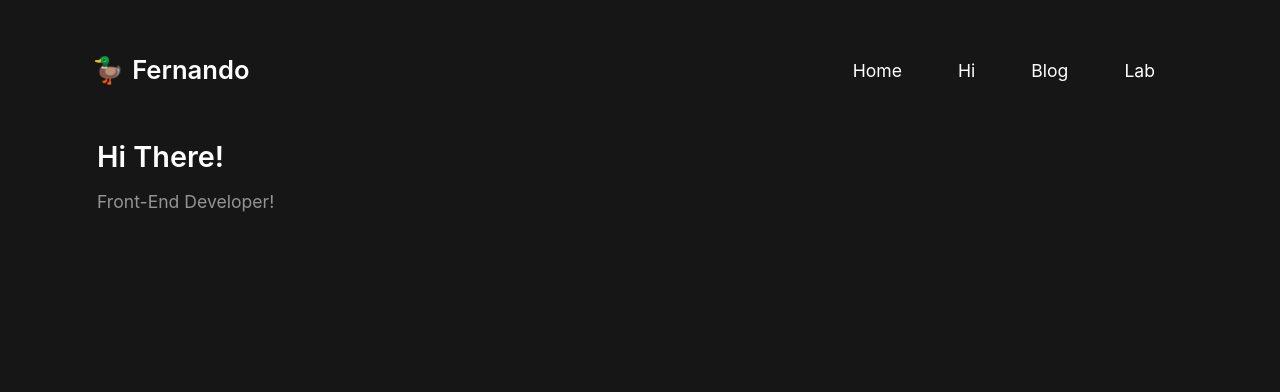
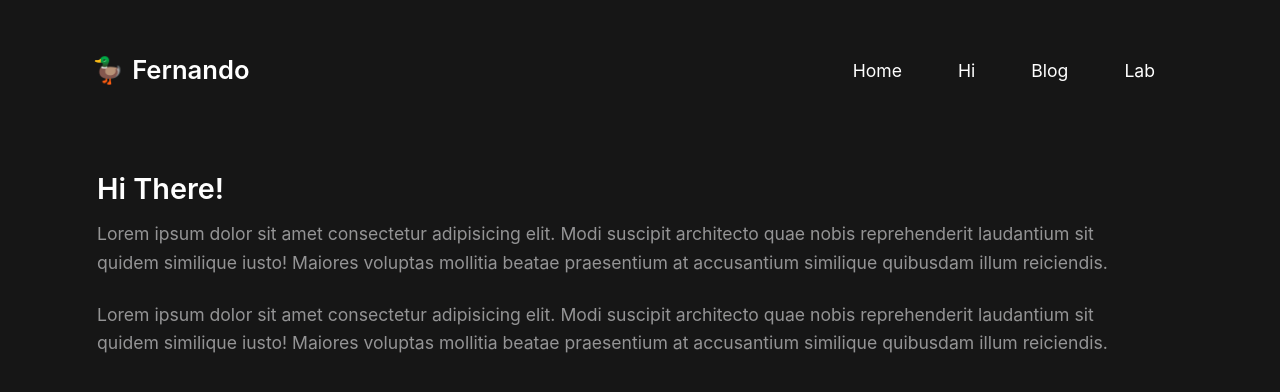
Before and after one commit to codder404/fernando-blog, a Gatsby site: page / in a window 1280 px wide. Built offline with nearby package versions, Linux system fonts and the light colour scheme; Gatsby itself is replaced by a stand-in of ours.

Commit message:
This commit add hero styles

```diff
--- a/src/components/Hero/index.js
+++ b/src/components/Hero/index.js
@@ -8,7 +8,8 @@ const Hero = () => {
     <Container>
       <Section>
         <Title style={{marginBottom: "1rem"}}>Hi There!</Title>
-        <Text>Front-End Developer!</Text>
+        <Text>Lorem ipsum dolor sit amet consectetur adipisicing elit. Modi suscipit architecto quae nobis reprehenderit laudantium sit quidem similique iusto! Maiores voluptas mollitia beatae praesentium at accusantium similique quibusdam illum reiciendis.</Text>
+        <Text>Lorem ipsum dolor sit amet consectetur adipisicing elit. Modi suscipit architecto quae nobis reprehenderit laudantium sit quidem similique iusto! Maiores voluptas mollitia beatae praesentium at accusantium similique quibusdam illum reiciendis.</Text>
       </Section>
     </Container>
   )
--- a/src/components/Hero/styles.js
+++ b/src/components/Hero/styles.js
@@ -1,9 +1,24 @@
 import styled from 'styled-components';
 
 export const Container = styled.div`
+  display: flex;
+  align-items: start;
+  flex-direction: column-reverse;
+  margin-top: 2rem;
+  margin-bottom: 3.5rem;
 
+  @media (min-width: 66.667em) {
+    margin-bottom: 4rem;
+    align-items: center;
+    flex-direction: row;
+  }
 `;
 
 export const Section = styled.section`
+  display: flex;
+  flex-direction: column;
 
+  @media (min-width: 66.667em) {
+    margin-right: 2.5rem;
+  }
 `;
```
